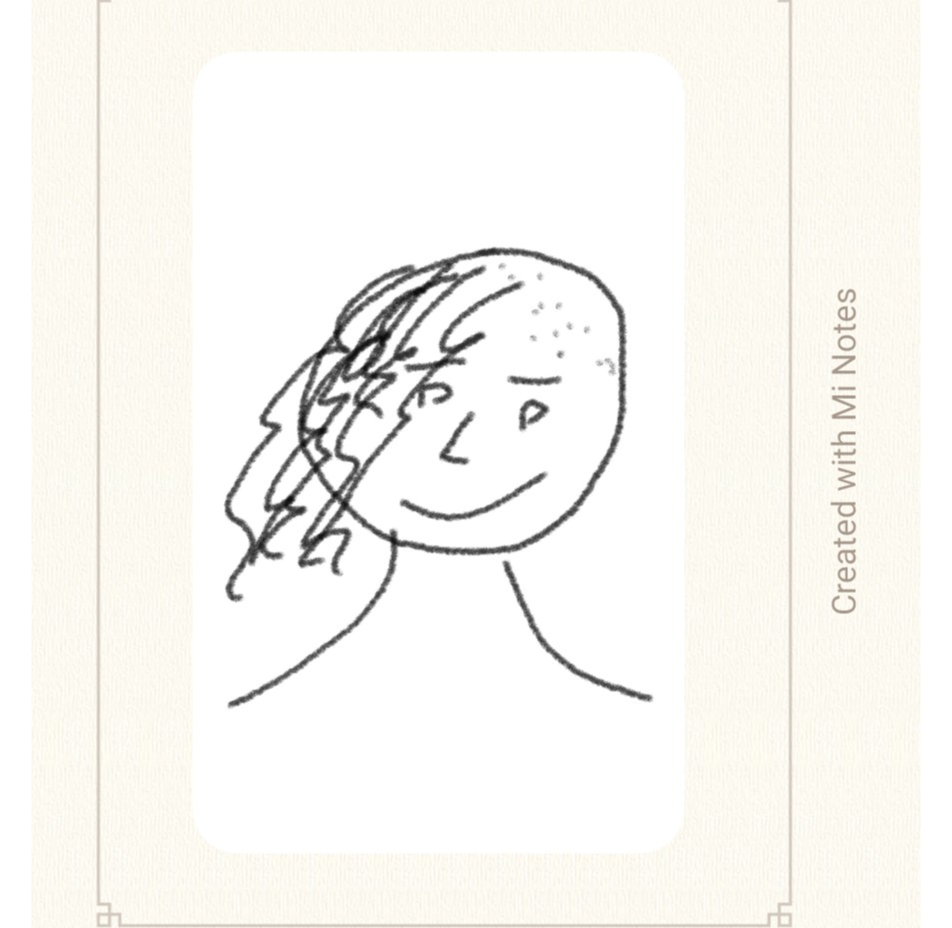
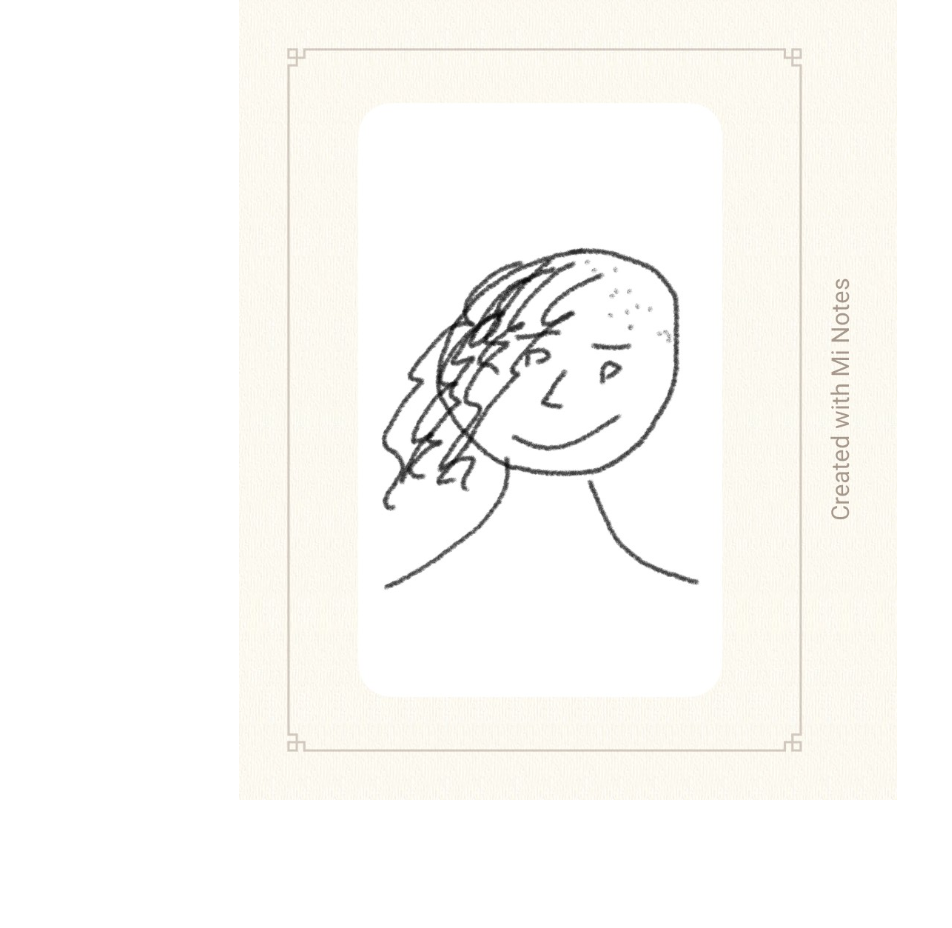
Before and after one commit to xxANONYMxx/guggenheim, a plain HTML site: page index.html in a window 1280 px wide. Shown: the top 928 px of the page, without its empty margins (72-1024 px from the left). After the commit the page ends 800 px from the top, so only its background shows below. Drawn offline with Linux system fonts and the light colour scheme.

Commit message:
current state

```diff
--- a/index.html
+++ b/index.html
@@ -6,6 +6,8 @@
     <title>Guggenheim</title>
 </head>
 <body>
-    <img src="./Vroni.jpeg" alt="Vroni" style="transform: rotate(-90deg);">
+    <img src="./images/Vroni.jpeg" alt="Vroni">
+
+    <link rel="stylesheet" href="./styles/styles.css">
 </body>
 </html>
--- /dev/null
+++ b/styles/styles.css
@@ -0,0 +1,10 @@
+img {
+    height: 100vh;
+}
+
+body {
+    padding: 0;
+    margin: 0;
+    display: flex;
+    justify-content: center;
+}
```
Also changed, not shown: Vroni.jpeg (deleted), images/Vroni.jpeg (added).
